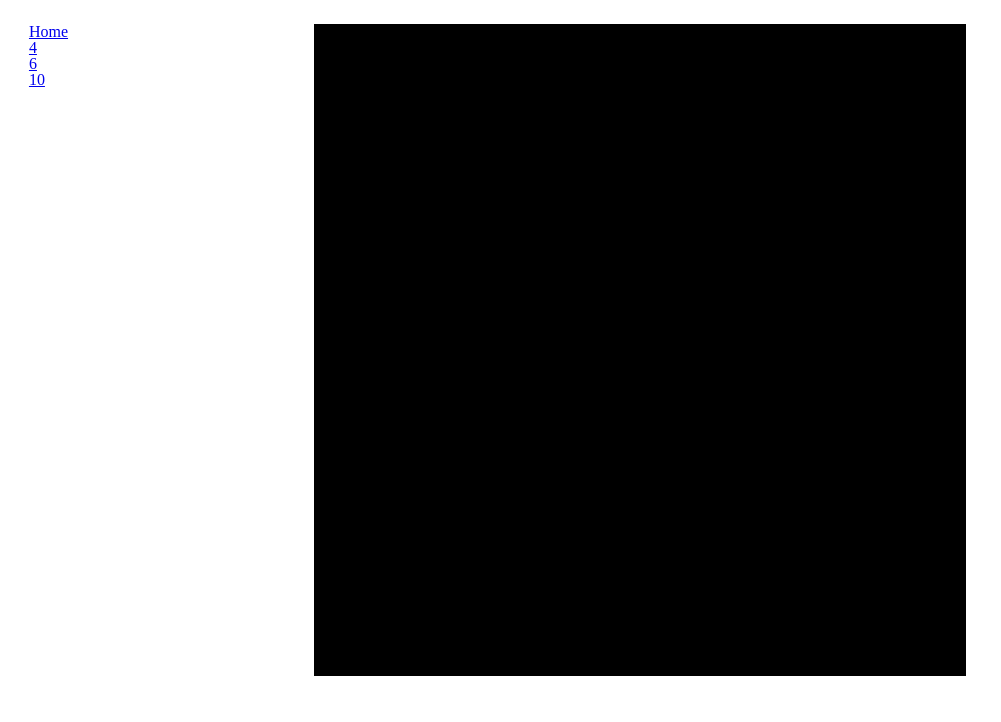
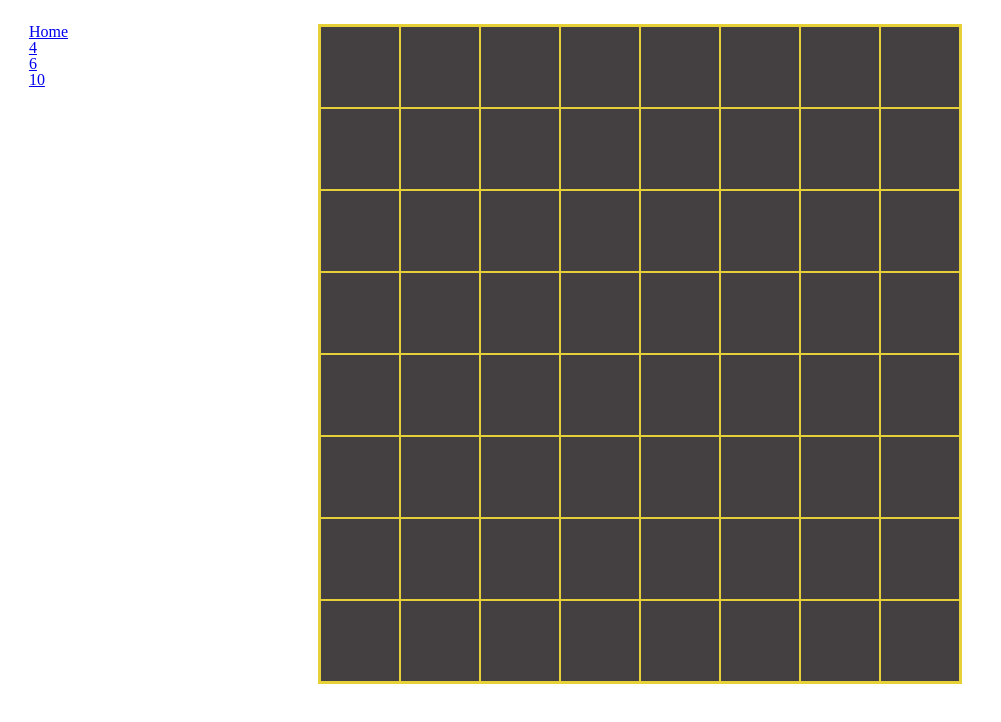
Before and after one commit to kshreve/checkers, a Next.js app: page / in a window 1280 px wide. Shown: the top 722 px of the page, without its empty margins (0-1001 px from the left). Built offline with nearby package versions, Linux system fonts and the light colour scheme.

Commit message:
coloring

```diff
--- a/assets/colors.js
+++ b/assets/colors.js
@@ -1,2 +1,3 @@
-export const primaryColor = 'white';
-export const secondaryColor = 'black';
+export const primaryColor = '#CC5456';
+export const secondaryColor = '#444041';
+export const gridLines = '#E5D038';
--- a/components/Checkerboard/Square.jsx
+++ b/components/Checkerboard/Square.jsx
@@ -1,7 +1,7 @@
 import React, { Fragment } from 'react';
 import PropTypes from 'prop-types';
 
-import { primaryColor, secondaryColor } from 'assets/colors';
+import { gridLines, primaryColor, secondaryColor } from 'assets/colors';
 
 const Square = ({ row }) => (
   <Fragment>
@@ -15,6 +15,7 @@ const Square = ({ row }) => (
         color: ${secondaryColor};
         text-align: center;
         padding: 50% 0;
+        border: 1px solid ${gridLines};
       }
 
       .square:nth-child(2n+${row}) {
--- a/components/Checkerboard/index.jsx
+++ b/components/Checkerboard/index.jsx
@@ -3,7 +3,7 @@ import React, { Fragment } from 'react';
 import PropTypes from 'prop-types';
 
 import Square from 'components/Checkerboard/Square';
-import { secondaryColor } from 'assets/colors';
+import { gridLines } from 'assets/colors';
 
 const makeBoard = (size) => {
   const arr = [...new Array(size * size)];
@@ -22,8 +22,8 @@ const Checkerboard = ({ size }) => (
         display: grid;
         grid-template-columns: repeat(${size}, 1fr);
         margin: 0 auto 10px auto;
-        border: 1px solid ${secondaryColor};
-        max-width: 650px;
+        border: 2px solid ${gridLines};
+        max-width: 640px;
       }
     `}
     </style>
```
Also changed, not shown: assets/checkers.jpg (added).
